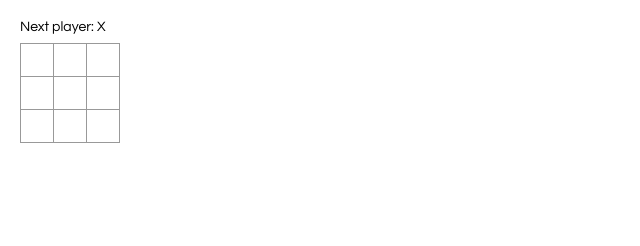
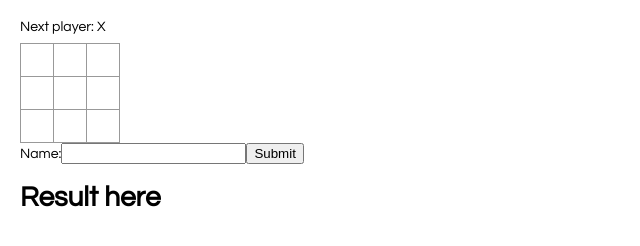
Before and after one commit to robertop87/urbanager, a React app in the folder frontend/: page / in a window 1280 px wide. Shown: the whole page, without its empty margins (0-640 px from the left). Built offline with nearby package versions, Linux system fonts and the light colour scheme.

Commit message:
Updated UI, new form

```diff
--- a/frontend/public/index.html
+++ b/frontend/public/index.html
@@ -26,6 +26,7 @@
       You need to enable JavaScript to run this app.
     </noscript>
     <div id="root"></div>
+    <div id="form"></div>
     <!--
       This HTML file is a template.
       If you open it directly in the browser, you will see an empty page.
--- a/frontend/src/index.js
+++ b/frontend/src/index.js
@@ -29,7 +29,7 @@ class Board extends React.Component {
 
     return (
       <div>
-        <div className="status">{status}</div>
+        <div className="status" name="statusDiv">{status}</div>
         <div className="board-row">
           {this.renderSquare(0)}
           {this.renderSquare(1)}
@@ -66,9 +66,48 @@ class Game extends React.Component {
   }
 }
 
+class BasicForm extends React.Component {
+  constructor(props) {
+    super(props);
+    this.state = {value: ''};
+    this.h1Result = React.createRef();
+
+    this.handleChange = this.handleChange.bind(this);
+    this.handleSubmit = this.handleSubmit.bind(this);
+  }
+
+  handleChange(event) {
+    this.setState({value: event.target.value});
+  }
+
+  handleSubmit(event) {
+    this.h1Result.current.innerText = this.state.value;
+    event.preventDefault();
+  }
+
+  render() {
+    return (
+      <div>
+        <form onSubmit={this.handleSubmit}>
+          <label>
+            Name:
+            <input type="text" value={this.state.value} onChange={this.handleChange} />
+          </label>
+          <input type="submit" value="Submit" />
+        </form>
+        <h1 name="h1Result" ref={this.h1Result}>Result here</h1>
+      </div>
+    );
+  }
+}
 // ========================================
 
 ReactDOM.render(
   <Game />,
   document.getElementById('root')
 );
+
+ReactDOM.render(
+  <BasicForm />,
+  document.getElementById('form')
+);
```
